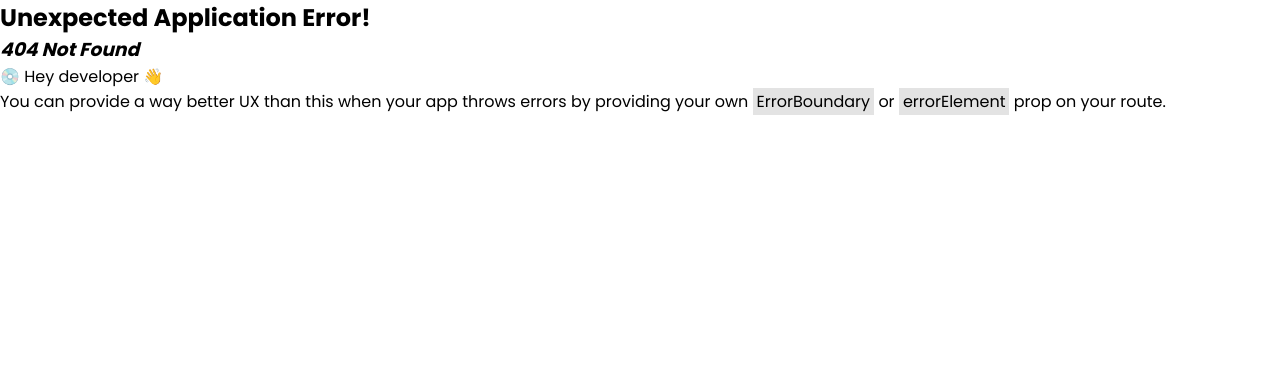
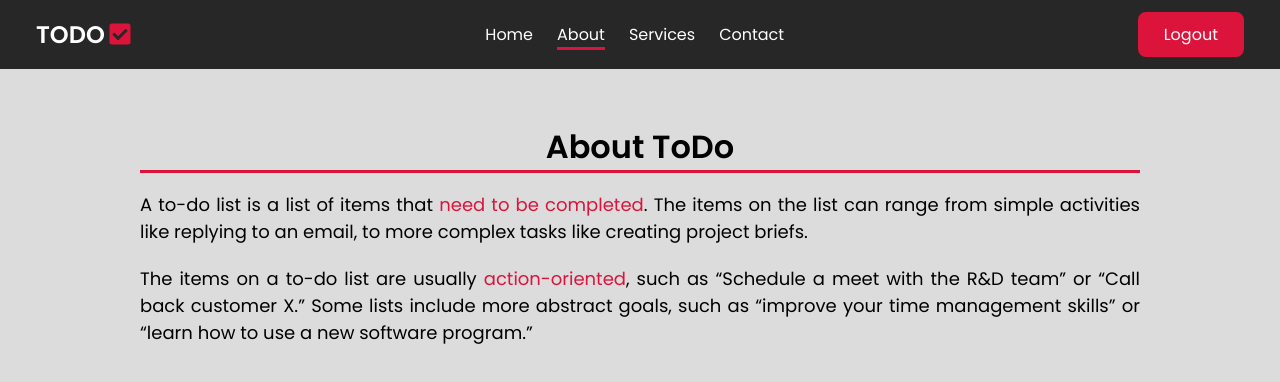
Before and after one commit to RuchitaSenjaliya/Trainee-todo, a React (Create React App) app: page /about in a window 1280 px wide. Before the commit this address had no page. Shown: the top 382 px of the page. Built offline with nearby package versions, Linux system fonts and the light colour scheme.

Commit message:
add more routes

```diff
--- a/src/App.css
+++ b/src/App.css
@@ -43,3 +43,23 @@
   cursor: pointer;
   transition: 0.3s all;
 }
+
+.content {
+  max-width: 1000px;
+  margin: auto;
+  margin-top: 30px;
+}
+
+.text-red {
+  color: crimson;
+}
+
+.title {
+  display: flex;
+  align-items: center;
+  justify-content: center;
+  font-size: 2rem;
+  font-weight: 600;
+  padding: 24px 0 0 0;
+  position: relative;
+}
--- /dev/null
+++ b/src/components/about/About.css
@@ -0,0 +1,24 @@
+.desc {
+    margin: 20px 0;
+    text-align: justify;
+    font-size: 18px;
+}
+
+/* .about-title {
+    text-align: center;
+    font-weight: 600;
+    font-size: 2rem;
+    position: relative;
+} */
+
+.about .title::after,
+.services .title::after,
+.contact .title::after {
+    content: "";
+    position: absolute;
+    bottom: -2px;
+    left: 0;
+    background-color: crimson;
+    width: 100%;
+    height: 3px;
+}
--- a/src/components/navbar/Navbar.css
+++ b/src/components/navbar/Navbar.css
@@ -26,13 +26,14 @@
     list-style: none;
 }
 
-.navbar ul li {
+.navbar ul .link {
     margin: 0 12px;
     cursor: pointer;
     position: relative;
+    color: #fff;
 }
 
-.navbar ul li::after {
+.navbar ul .link::after {
     content: "";
     position: absolute;
     bottom: -3px;
@@ -43,6 +44,24 @@
     transition: 0.4s all;
 }
 
-.navbar ul li:hover::after {
+.navbar ul .link:hover::after {
     width: 100%;
 }
+
+.link-active {
+    margin: 0 12px;
+    cursor: pointer;
+    position: relative;
+    color: #fff;
+}
+
+.link-active::after {
+    content: "";
+    position: absolute;
+    bottom: -3px;
+    left: 0;
+    width: 100%;
+    height: 3px;
+    background-color: crimson;
+    transition: 0.4s all;
+}
--- a/src/components/navbar/Navbar.jsx
+++ b/src/components/navbar/Navbar.jsx
@@ -1,7 +1,7 @@
 import React from "react";
 import "./Navbar.css";
 import { FaCheckSquare } from "react-icons/fa";
-import { useNavigate } from "react-router-dom";
+import { NavLink, useNavigate } from "react-router-dom";
 
 export default function Navbar() {
   const navigate = useNavigate();
@@ -19,10 +19,26 @@ export default function Navbar() {
         </span>
       </div>
       <ul>
-        <li>Home</li>
-        <li>About</li>
-        <li>Services</li>
-        <li>Contact</li>
+        <NavLink
+          to="/"
+          className={({ isActive }) => (isActive ? "link-active" : "link")}>
+          Home
+        </NavLink>
+        <NavLink
+          to="/about"
+          className={({ isActive }) => (isActive ? "link-active" : "link")}>
+          About
+        </NavLink>
+        <NavLink
+          to="/services"
+          className={({ isActive }) => (isActive ? "link-active" : "link")}>
+          Services
+        </NavLink>
+        <NavLink
+          to="/contact"
+          className={({ isActive }) => (isActive ? "link-active" : "link")}>
+          Contact
+        </NavLink>
       </ul>
       <div className="logout">
         <button type="button" className="btn-red" onClick={logoutHandler}>
--- /dev/null
+++ b/src/pages/AboutPage.jsx
@@ -0,0 +1,30 @@
+import React from "react";
+import Navbar from "../components/navbar/Navbar";
+import "../components/about/About.css";
+
+export default function AboutPage() {
+  return (
+    <div className="about">
+      <div className="home">
+        <Navbar />
+
+        <div className="content">
+          <div className="title">About ToDo</div>
+          <div className="desc">
+            A to-do list is a list of items that{" "}
+            <span className="text-red">need to be completed</span>. The items on
+            the list can range from simple activities like replying to an email,
+            to more complex tasks like creating project briefs.
+          </div>
+          <div className="desc">
+            The items on a to-do list are usually{" "}
+            <span className="text-red">action-oriented</span>, such as “Schedule
+            a meet with the R&D team” or “Call back customer X.” Some lists
+            include more abstract goals, such as “improve your time management
+            skills” or “learn how to use a new software program.”
+          </div>
+        </div>
+      </div>
+    </div>
+  );
+}
--- /dev/null
+++ b/src/pages/ContactPage.jsx
@@ -0,0 +1,16 @@
+import React from "react";
+import Navbar from "../components/navbar/Navbar";
+
+export default function ContactPage() {
+  return (
+    <div className="contact">
+      <div className="home">
+        <Navbar />
+
+        <div className="content">
+          <div className="title">Contact us</div>
+        </div>
+      </div>
+    </div>
+  );
+}
--- /dev/null
+++ b/src/pages/ServicePage.jsx
@@ -0,0 +1,16 @@
+import React from "react";
+import Navbar from "../components/navbar/Navbar";
+
+export default function ServicePage() {
+  return (
+    <div className="services">
+      <div className="home">
+        <Navbar />
+
+        <div className="content">
+          <div className="title">Service of ToDo</div>
+        </div>
+      </div>
+    </div>
+  );
+}
```
Also changed, not shown: src/App.js (+15 -0 lines).
